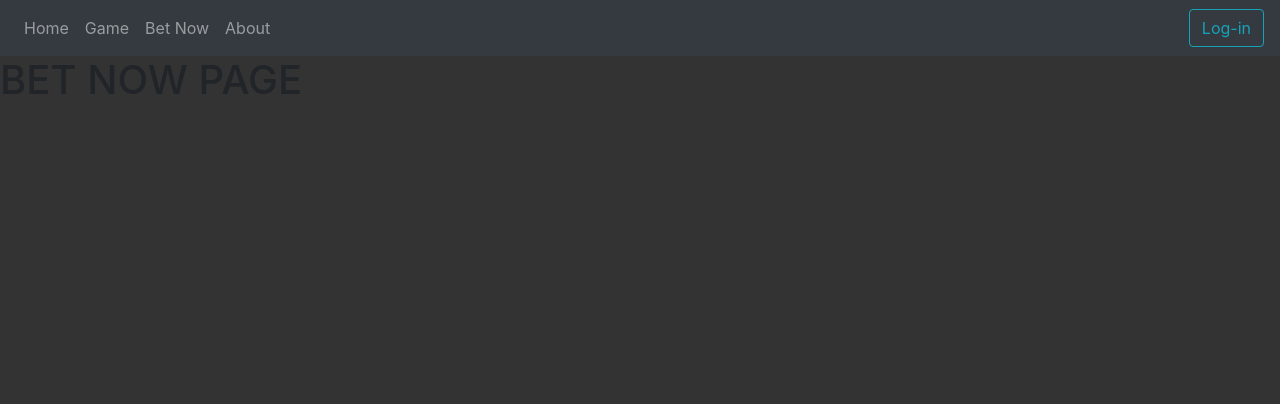
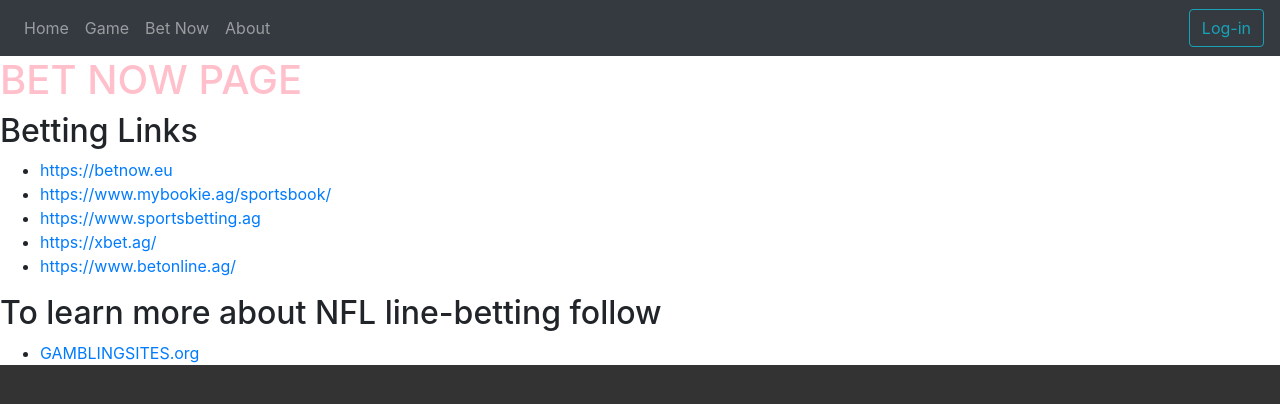
Before and after one commit to kayvan61/LineDriveBetting, a React (Create React App) app in the folder website/line-drive-betting/: page /betnow in a window 1280 px wide. Shown: the top 404 px of the page. Built offline with nearby package versions, Linux system fonts and the light colour scheme.

Commit message:
modified basic bet now page

```diff
--- a/website/line-drive-betting/package.json
+++ b/website/line-drive-betting/package.json
@@ -8,7 +8,10 @@
     "react-router-dom": "5.1.2",
     "react-scripts": "3.2.0",
     "react-bootstrap": "1.0.0-beta.14",
-    "bootstrap": "4.3.1"
+    "bootstrap": "4.3.1",
+    "react-burger-menu": "2.6.11",
+    "react-side-nav": "1.1.1",
+    "react-sidebar": "3.0.2"
   },
   "scripts": {
     "start": "react-scripts start",
--- a/website/line-drive-betting/src/BetNowPage.js
+++ b/website/line-drive-betting/src/BetNowPage.js
@@ -1,12 +1,47 @@
 import React from "react";
 import GlobalNavbar from "./components/GlobalNavBar";
-
+import { slide as Menu } from "react-burger-menu";
 class BetNowPage extends React.Component {
   render() {
     return (
       <div>
         <GlobalNavbar />
-        <h1>BET NOW PAGE</h1>
+        <body style={{}}>
+          <h1 style={{ color: "pink" }}>BET NOW PAGE</h1>
+          <h2>Betting Links</h2>
+          <ul>
+            <li>
+              <a href="https://betnow.eu"> https://betnow.eu </a>
+            </li>
+            <li>
+              <a href="https://www.mybookie.ag/sportsbook/">
+                {" "}
+                https://www.mybookie.ag/sportsbook/
+              </a>
+            </li>
+            <li>
+              <a href="https://www.sportsbetting.ag/">
+                {" "}
+                https://www.sportsbetting.ag
+              </a>{" "}
+            </li>
+            <li>
+              <a href="https://xbet.ag/">https://xbet.ag/</a>
+            </li>
+            <li>
+              <a href="https://www.betonline.ag/">https://www.betonline.ag/</a>
+            </li>
+          </ul>
+          <h2> To learn more about NFL line-betting follow </h2>
+          <ul>
+            <li>
+              <a href="https://www.gamblingsites.org/sports-betting/sites/nfl/">
+                {" "}
+                GAMBLINGSITES.org
+              </a>
+            </li>
+          </ul>
+        </body>
       </div>
     );
   }
```
Also changed, not shown: 1 other file (tests, documents, lock files or other folders).
